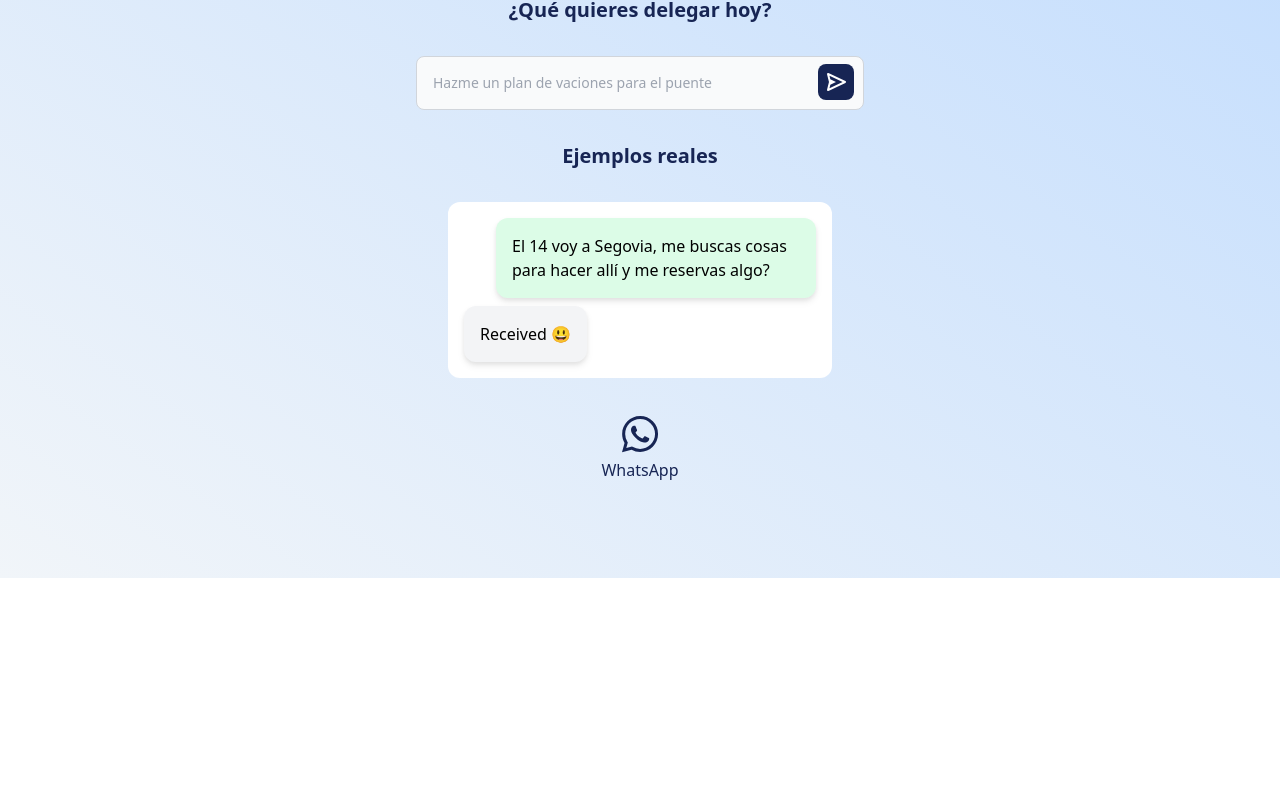
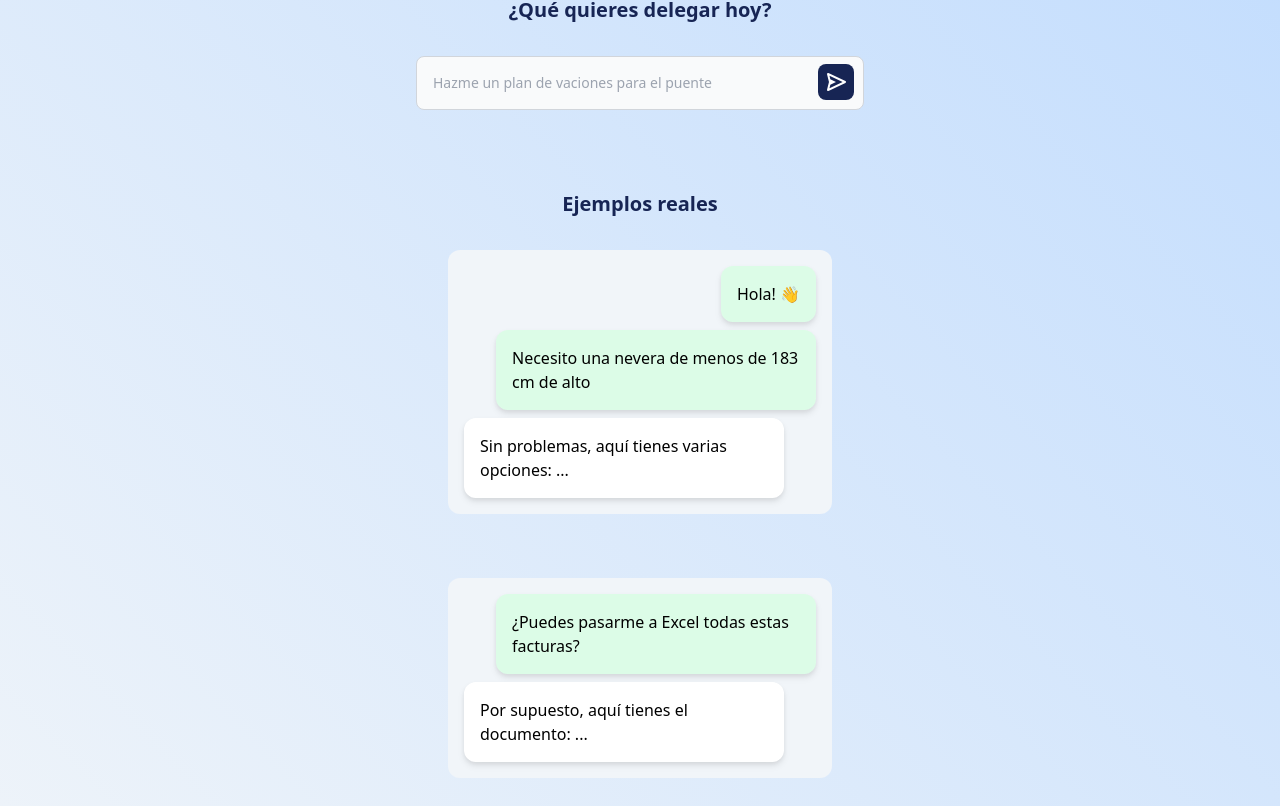
Before and after one commit to delgate/website, a Next.js app: page / in a window 1280 px wide. Shown: the part 294-1100 px from the top of the page. Before the commit the page ends 872 px from the top, so only its background shows below. Built offline with nearby package versions, Linux system fonts and the light colour scheme.

Commit message:
feat(website): added examples and improved styling

```diff
--- a/src/app/components/Message.js
+++ b/src/app/components/Message.js
@@ -9,7 +9,7 @@ export default function Message({ message, isClient }) {
         `}>
             <div className={`
                 p-4 rounded-xl max-w-xs min-w-fit drop-shadow-md
-                ${isClient ? "bg-green-100" : "bg-gray-100"}
+                ${isClient ? "bg-green-100" : "bg-white"}
             `}>
                 {message}
             </div>
--- a/src/app/page.js
+++ b/src/app/page.js
@@ -81,16 +81,21 @@ export default function Home() {
 
 
 
-        <p className="font-semibold text-xl dark:text-blue-200 text-blue-950">
+        <p className="font-semibold text-xl dark:text-blue-200 text-blue-950 pt-12">
             Ejemplos reales
         </p>
-        <div className="w-full max-w-sm dark:bg-blue-200 bg-white rounded-xl py-2 px-4 my-8">
-            <Message message="El 14 voy a Segovia, me buscas cosas para hacer allí y me reservas algo?" isClient />
-            <Message message="Received 😃" />
+        <div className="w-full max-w-sm dark:bg-blue-200 bg-slate-100 rounded-xl py-2 px-4 my-8">
+            <Message message="Hola! 👋" isClient />
+            <Message message="Necesito una nevera de menos de 183 cm de alto" isClient />
+            <Message message="Sin problemas, aquí tienes varias opciones: ..." />
+        </div>
+        <div className="w-full max-w-sm dark:bg-blue-200 bg-slate-100 rounded-xl py-2 px-4 my-8">
+            <Message message="¿Puedes pasarme a Excel todas estas facturas?" isClient />
+            <Message message="Por supuesto, aquí tienes el documento: ..." />
         </div>
 
         <Link
-            className="flex flex-col items-center dark:text-blue-200 text-blue-950"
+            className="flex flex-col items-center dark:text-blue-200 text-blue-950 pb-8"
             href="https://api.whatsapp.com/send?phone=34613071167&text=Hola%20delgate!">
             <BiLogoWhatsapp size={48}/>
             WhatsApp
```
